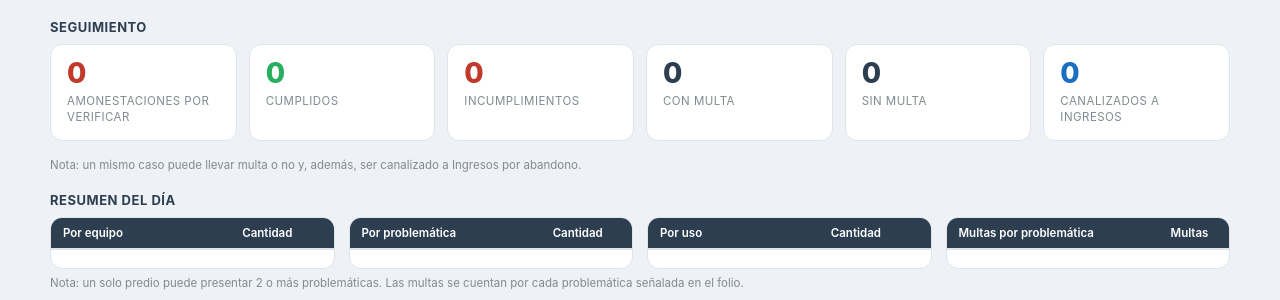
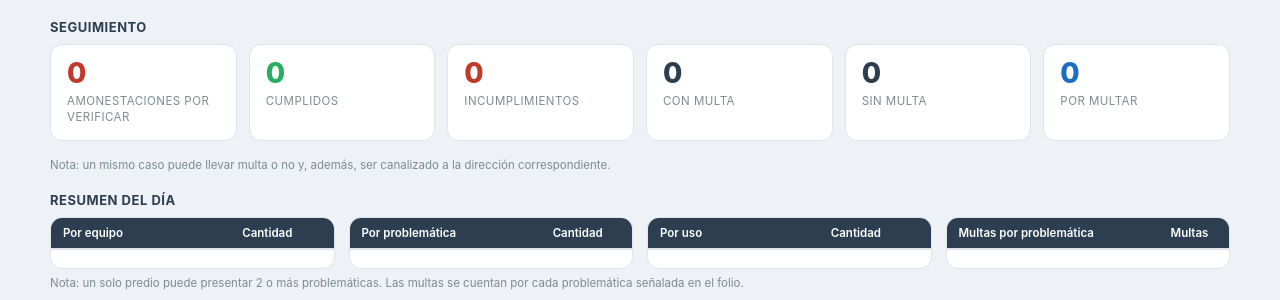
Before and after one commit to LuisViveros24/centros-transferencia, a Flask app: template templates/tablero.html in a window 1280 px wide. Shown: the part 302-602 px from the top of the page. Run offline with Flask 3, Linux system fonts and the light colour scheme; the template is opened without the code that fills it, so the values that code supplies are empty; parts of the project's set-up code (start-up, migrations or seed data) failed here and were passed over; some libraries are stand-ins or nearby versions.

Commit message:
feat: tablero/PDF — "Canalizados a Ingresos" pasa a "Por Multar" y ajuste de nota
- Etiqueta del seguimiento: "Canalizados a Ingresos" -> "Por Multar" (tablero y PDF).
- Nota: "...ser canalizado a Ingresos por abandono" -> "...ser canalizado a
  la dirección correspondiente" (tablero y PDF).

Co-Authored-By: Claude Opus 4.8 <noreply@anthropic.com>

```diff
--- a/reporte.py
+++ b/reporte.py
@@ -132,7 +132,7 @@ def construir_reporte(rows, asignados, colores, fecha_txt, manzanas=None, cubier
             ('Incumplimientos', seguimiento.get('incumplimientos', 0)),
             ('Con multa', seguimiento.get('con_multa', 0)),
             ('Sin multa', seguimiento.get('sin_multa', 0)),
-            ('Canalizados a Ingresos', seguimiento.get('canalizados', 0)),
+            ('Por Multar', seguimiento.get('canalizados', 0)),
         ]
         seg_body = [[P('Concepto', CB), P('Cantidad', CBc)]]
         for k, v in seg_items:
@@ -149,7 +149,7 @@ def construir_reporte(rows, asignados, colores, fecha_txt, manzanas=None, cubier
         seg_row = Table([[seg_t, multas_col]], colWidths=[9.0 * cm, 8.0 * cm])
         seg_row.setStyle(TableStyle([('VALIGN', (0, 0), (-1, -1), 'TOP')]))
         seg_block.append(seg_row)
-        seg_block.append(Paragraph('Nota: un mismo caso puede llevar multa o no y ser canalizado a Ingresos por abandono. Las multas se cuentan por cada problemática del folio.', NOTE))
+        seg_block.append(Paragraph('Nota: un mismo caso puede llevar multa o no y ser canalizado a la dirección correspondiente. Las multas se cuentan por cada problemática del folio.', NOTE))
         S.append(PageBreak())
         S.extend(seg_block)
 
--- a/templates/tablero.html
+++ b/templates/tablero.html
@@ -102,9 +102,9 @@
     <div class="kpi"><div class="n" id="k-pl-incumpl" style="color:#c0392b">0</div><div class="l">Incumplimientos</div></div>
     <div class="kpi"><div class="n" id="k-pl-multa">0</div><div class="l">Con multa</div></div>
     <div class="kpi"><div class="n" id="k-pl-sinmulta">0</div><div class="l">Sin multa</div></div>
-    <div class="kpi"><div class="n" id="k-pl-canal" style="color:#1a6fc4">0</div><div class="l">Canalizados a Ingresos</div></div>
+    <div class="kpi"><div class="n" id="k-pl-canal" style="color:#1a6fc4">0</div><div class="l">Por Multar</div></div>
   </div>
-  <div class="note" style="margin-top:6px">Nota: un mismo caso puede llevar multa o no y, además, ser canalizado a Ingresos por abandono.</div>
+  <div class="note" style="margin-top:6px">Nota: un mismo caso puede llevar multa o no y, además, ser canalizado a la dirección correspondiente.</div>
 
   <h2>Resumen del día</h2>
   <div class="cards3">
```
